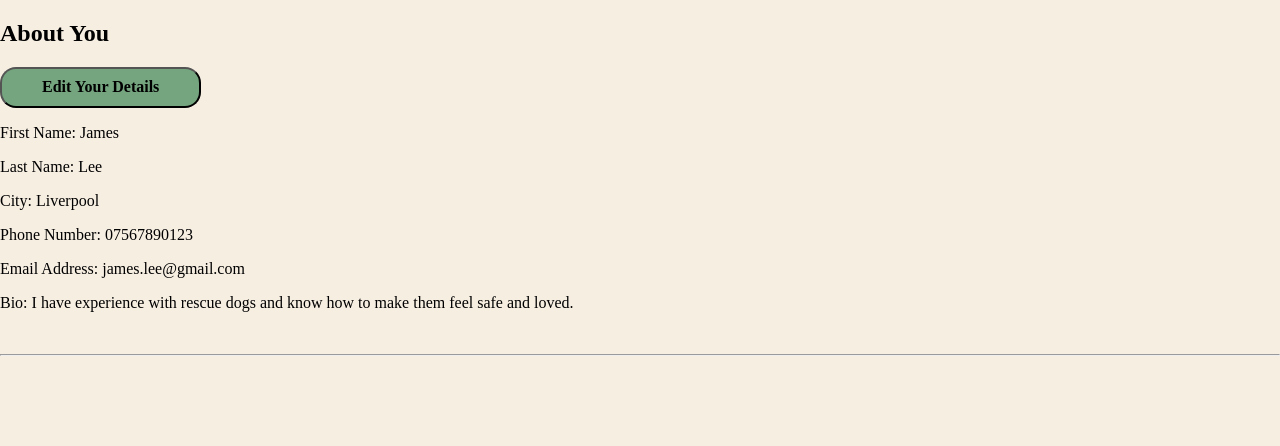
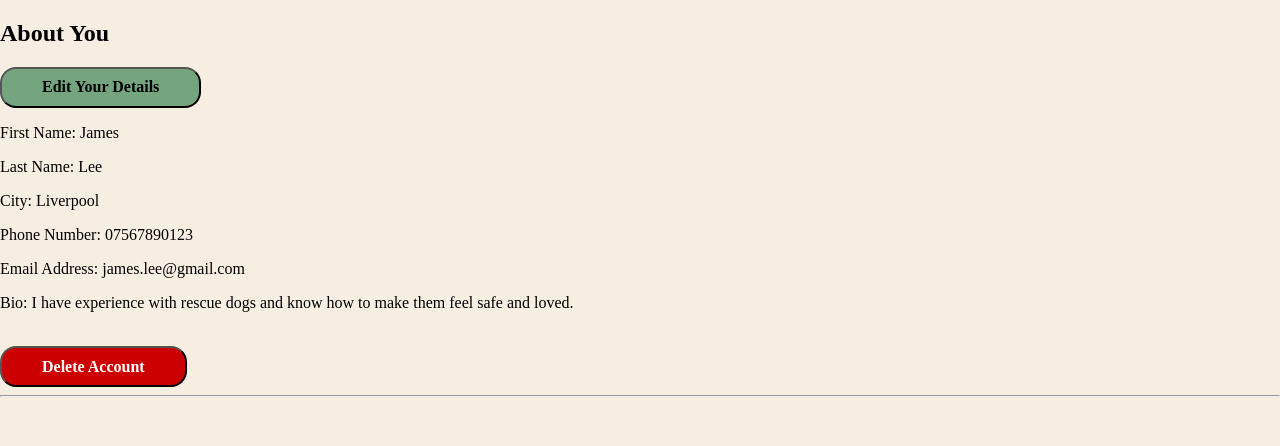
Before and after one commit to aleighdavidson/PetSittingWebsite, a Flask app: page /account/1 in a window 1280 px wide. Shown: the top 446 px of the page. Run offline with Flask 3, Linux system fonts and the light colour scheme; data comes from the database, SQL or seed files in the repository; parts of the project's set-up code (start-up, migrations or seed data) failed here and were passed over.

Commit message:
changes to accommodate delete user account function, delete dog started but not working

```diff
--- a/FetchApp/app.py
+++ b/FetchApp/app.py
@@ -2,4 +2,4 @@ from application import app
 from application import routes
 
 if __name__ == '__main__':
-    app.run(debug=True)
+    app.run(port=5000, debug=True)
--- /dev/null
+++ b/FetchApp/application/forms/DeleteDogForm.py
@@ -0,0 +1,6 @@
+from flask_wtf import FlaskForm
+from wtforms import SubmitField
+
+
+class DeleteDogForm(FlaskForm):
+    delete = SubmitField('Delete Account')
--- /dev/null
+++ b/FetchApp/application/forms/DeleteUserForm.py
@@ -0,0 +1,6 @@
+from flask_wtf import FlaskForm
+from wtforms import SubmitField
+
+
+class DeleteUserForm(FlaskForm):
+    delete = SubmitField('Delete Account')
--- a/FetchApp/application/forms/DogForm.py
+++ b/FetchApp/application/forms/DogForm.py
@@ -1,6 +1,6 @@
 from flask_wtf import FlaskForm
 
-from wtforms import StringField, SubmitField, IntegerField, SelectField
+from wtforms import StringField, SubmitField, TextAreaField
 from wtforms.ext.sqlalchemy.fields import QuerySelectField
 
 from application.models.dog_type import DogType
@@ -9,7 +9,7 @@ from application.models.dog_type import DogType
 class DogForm(FlaskForm):
     dog_name = StringField("Your Dog's Name")
     dog_age = StringField("Your Dog's Age")
-    description = StringField('A bit about your dog')
+    description = TextAreaField('A bit about your dog')
     dog_type_list = QuerySelectField(
         'Type of Dog',
         query_factory=lambda: DogType.query,
--- a/FetchApp/application/routes.py
+++ b/FetchApp/application/routes.py
@@ -1,4 +1,4 @@
-from flask import render_template, jsonify, request, redirect, url_for
+from flask import render_template, jsonify, request, redirect, url_for, flash
 import hashlib
 from application import app, service, db
 from application.models.user import User
@@ -10,6 +10,7 @@ from application.models.sitter_type_link import SitterTypeLink
 from application.models.sitter_dog_link import SitterDogLink
 from application.forms.UserForm import UserForm
 from application.forms.DogForm import DogForm
+from application.forms.DeleteUserForm import DeleteUserForm
 
 
 # ROUTE Landing Page
@@ -35,7 +36,7 @@ def try_login():
         user = service.check_login_details(attempted_email, encrypted_password)
         # if statement: user exists will return their ID and success URL
         if user:
-            return redirect(url_for('success', id=user.id))
+            return redirect(url_for('account', id=user.id))
         # if unsuccessful, will return an error message along with the login page again
         error = "Incorrect details. Please try a different login"
     return \
@@ -51,11 +52,16 @@ def success(id):
 
 
 # ROUTE display Account Details
-@app.route('/account/<id>', methods=['GET', 'POST'])
+@app.route('/account/<id>', methods=['GET', 'POST', 'DELETE'])
 def account(id):
     error = ""
     user = service.get_account_details(id)
-    return render_template('account.html', user=user, pageTitle='Account Details', message=error)
+    delete_form = DeleteUserForm()
+    if request.method == 'POST':
+        service.delete_user(id)
+        flash('Account Deleted')
+        return redirect(url_for('try_login'))
+    return render_template('account.html', delete_form=delete_form, user=user, pageTitle='Account Details', message=error)
 
 
 @app.route('/edituser/<id>', methods=['GET', 'POST'])
@@ -78,30 +84,34 @@ def edit_user(id):
         current_user.bio = form.bio.data
 
         service.save_account_changes(current_user)
-        updated_user = service.get_account_details(current_user.id)
-        return render_template('account.html', user=updated_user, pageTitle='Account Details', message=error)
+        flash('Changes successfully saved')
+        return redirect(url_for('account', id=id))
     return render_template('edit_user_details_form.html',
                            form=form, user=current_user, pageTitle='Edit User Details', message=error)
 
 
-@app.route('/editdog/<id>', methods=['GET', 'POST'])
+@app.route('/editdog/<id>', methods=['GET', 'POST', 'DELETE'])
 def edit_dog(id):
     error = ""
     current_dog = service.get_dog(id)
     form = DogForm(obj=current_dog)
     form.dog_type_list.data = current_dog.dog_type
-
+    delete_form = DeleteUserForm()
     if request.method == 'POST':
         form = DogForm(request.form)
         current_dog.dog_name = form.dog_name.data
         current_dog.dog_age = form.dog_age.data
         current_dog.description = form.description.data
         service.save_dog_changes(current_dog)
-
-        updated_user = service.get_account_details(current_dog.user.id)
-        return render_template('account.html', user=updated_user, pageTitle='Account Details', message=error)
+        flash('Changes successfully saved')
+        return redirect(url_for('account', id=current_dog.user.id))
+    elif request.method == 'DELETE':
+        service.delete_dog(current_dog)
+        flash('Dog Removed')
+        return redirect(url_for('account', id=id))
     return render_template('edit_dog_details_form.html',
-                           form=form, dog=current_dog, pageTitle='Edit Dog Details', message=error)
+                           form=form, delete_form=delete_form, dog=current_dog,
+                           pageTitle='Edit Dog Details', message=error)
 
 
 @app.route('/matches/<type_id>')
--- a/FetchApp/application/service.py
+++ b/FetchApp/application/service.py
@@ -30,6 +30,16 @@ def save_dog_changes(dog):
     db.session.commit()
 
 
+def delete_user(id):
+    db.session.query(User).filter_by(id=id).delete()
+    db.session.commit()
+
+
+def delete_dog(dog):
+    db.session.query(Dog).filter_by(id=dog.id).delete()
+    db.session.commit()
+
+
 def match_dog(type_id):
     dog = db.session.query(Dog).filter(Dog.type_id == type_id).all()
     # print(dog)
--- a/FetchApp/application/static/javascript_functions.js
+++ b/FetchApp/application/static/javascript_functions.js
@@ -1,7 +1,14 @@
 function redirectUser(id){
-window.location.href ='http://127.0.0.1:5000/edituser/'+ id;
+window.location.href = 'http://127.0.0.1:5000/edituser/'+ id;
 }
 
 function redirectDog(id){
 window.location.href ='http://127.0.0.1:5000/editdog/'+ id;
 }
+
+function redirectCancel(id){
+window.location.href ='http://127.0.0.1:5000/account/'+ id;
+}
+
+function removeDog(id){
+service.remove_dog(id)}
--- a/FetchApp/application/static/styles.css
+++ b/FetchApp/application/static/styles.css
@@ -3,6 +3,7 @@
 	--cream: #F7EEE2;
 	--lightGreen: #D4E3D7;
 	--green: #74A57F;
+	--red: #CD0000;
 	--font: 'rancho';
 }
 
@@ -97,3 +98,7 @@ input{
   padding: 5px;
   width: 150px;
   }
+
+.buttonWarning {
+	background-color:var(--red);
+	color: white;
--- a/FetchApp/application/templates/account.html
+++ b/FetchApp/application/templates/account.html
@@ -1,5 +1,12 @@
 {% extends "layout.html" %}
 {% block body_content %}
+{% with messages = get_flashed_messages() %}
+   {% if messages %}
+      {% for message in messages %}
+         {{ message }}
+      {% endfor %}
+   {% endif %}
+{% endwith %}
 <div>
   <h2>About You</h2>
   <button class="buttonCustom", onclick="redirectUser({{user.id}})">Edit Your Details</button>
@@ -15,7 +22,7 @@
 <div class='container-sm'>
   <h2>About Your Dogs</h2>
   {% for dog in user.dog %}
-  <button class="buttonCustom", onclick="redirectDog({{dog.id}})">Edit Dog Details</button>
+    <button class="buttonCustom", onclick="redirectDog({{dog.id}})">Edit Dog</button>
     <p>Name: {{dog.dog_name}}</p>
     <p>Age: {{dog.dog_age}} </p>
     <p>Description: {{dog.description}}</p>
@@ -29,4 +36,8 @@
   <br>
   {{ message }}
 </div>
+ <form method='POST' action=''>
+     {{ delete_form.csrf_token }}
+    <button type="submit" class="buttonCustom buttonWarning">Delete Account</button>
+ </form>
 {% endblock %}
--- a/FetchApp/application/templates/edit_dog_details_form.html
+++ b/FetchApp/application/templates/edit_dog_details_form.html
@@ -34,7 +34,12 @@
                     <div class="col-md-2">{{ form.submit(class_="buttonCustom") }}</div>
                 </div>
         </div>
+        <div><button class="buttonCustom", onclick="redirectCancel({{dog.user.id}})">Cancel</button></div>
             {{ message }}
+    </form>
+    <form method='DELETE' action=''>
+     {{ delete_form.csrf_token }}
+        <button type="submit" class="buttonCustom buttonWarning">Remove Dog</button>
     </form>
 </div>
 {% endblock %}
--- a/FetchApp/application/templates/edit_user_details_form.html
+++ b/FetchApp/application/templates/edit_user_details_form.html
@@ -55,6 +55,7 @@
                     <div class="col-md-2">{{ form.submit(class_="buttonCustom") }}</div>
                 </div>
         </div>
+        <div><button class="buttonCustom", onclick="redirectCancel({{user.id}})">Cancel</button></div>
             {{ message }}
     </form>
 </div>
```
Also changed, not shown: FetchApp/application/forms/UserForm.py (+5 -4 lines), FetchApp/application/templates/login.html (+7 -0 lines), 2 other files.
